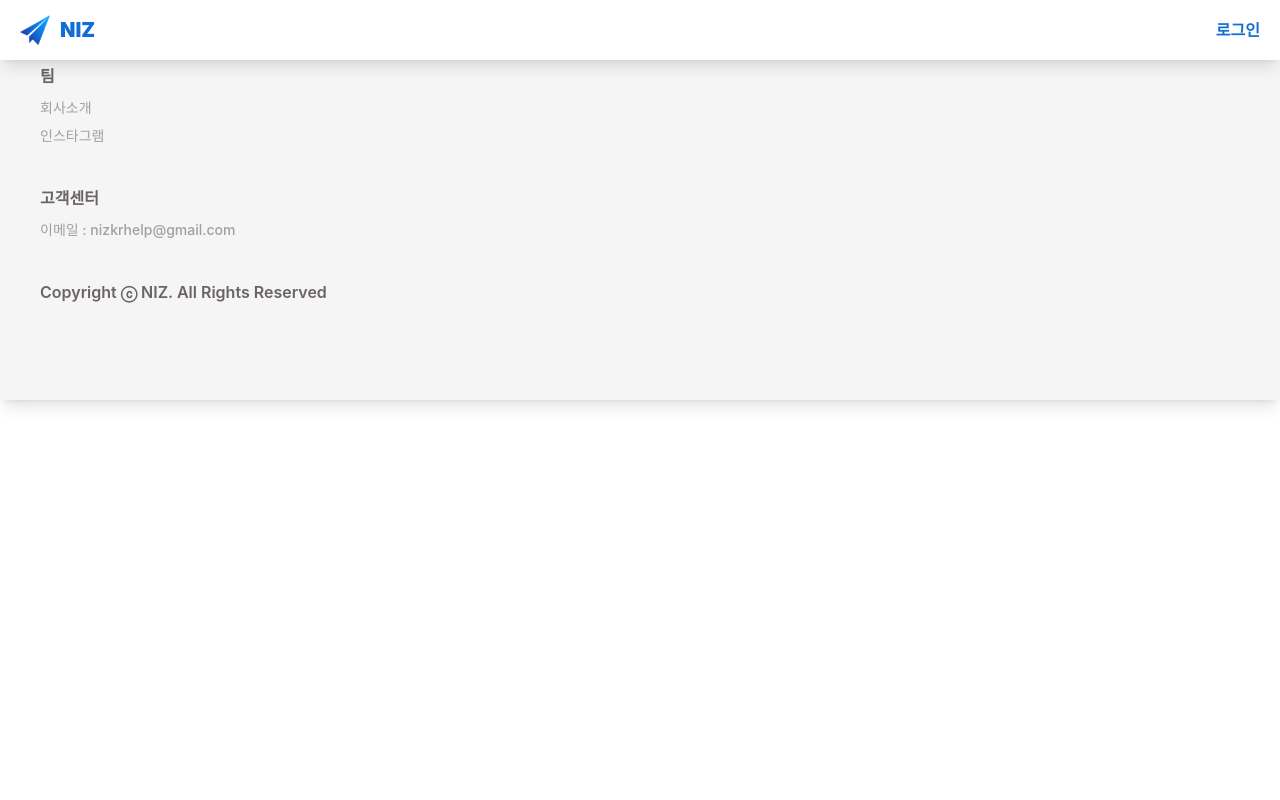
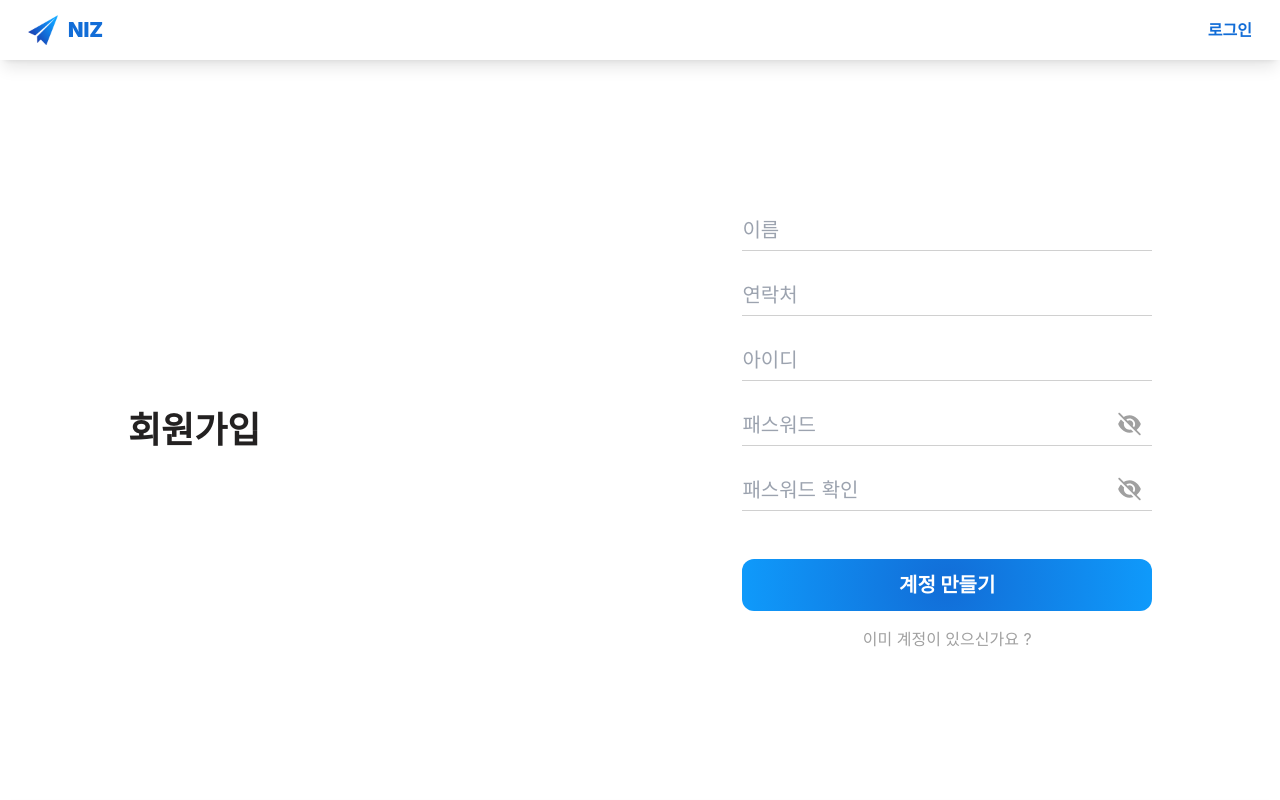
Before and after one commit to NIZ-Solutions/niz-front, a React (Create React App) app: page /signup in a window 1280 px wide. Shown: the top 800 px of the page. Built offline with nearby package versions, Linux system fonts and the light colour scheme.

Commit message:
💄 : Sign-Up UI

```diff
--- a/src/App.css
+++ b/src/App.css
@@ -13,3 +13,15 @@ button {
 :focus {
   outline: none;
 }
+
+/* Chrome, Safari, Edge, Opera */
+input::-webkit-outer-spin-button,
+input::-webkit-inner-spin-button {
+  -webkit-appearance: none;
+  margin: 0;
+}
+
+/* Firefox  */
+input[type="number"] {
+  -moz-appearance: textfield;
+}
--- a/src/components/layout/Nav.tsx
+++ b/src/components/layout/Nav.tsx
@@ -9,7 +9,7 @@ export default function Header() {
   const loggedIn = false;
 
   return (
-    <nav className="fixed left-0 right-0 top-0 z-50 flex min-h-[60px] flex-row justify-center bg-white px-5 shadow-lg">
+    <nav className="fixed left-0 right-0 top-0 z-50 flex min-h-[60px] flex-row justify-center bg-white px-7 shadow-lg">
       <div className="flex w-full max-w-screen-xl items-center justify-between">
         {/* 로고 */}
         <Link to="/" className="flex gap-[10px]">
--- a/src/main/Plan.tsx
+++ b/src/main/Plan.tsx
@@ -22,7 +22,7 @@ export default function Plan() {
             <br />
             저런플랜.
           </p>
-          <button className="absolute bottom-[25px] right-[25px] h-fit max-w-fit rounded-lg bg-[radial-gradient(circle_at_center,_var(--tw-gradient-stops))] from-[#126DD7] to-[#0F9AFB] px-5 py-2 font-bold text-white-000">
+          <button className="absolute bottom-[25px] right-[25px] h-fit max-w-fit rounded-lg bg-[radial-gradient(circle_at_center,_var(--tw-gradient-stops))] from-[#126DD7] to-[#0F9AFB] px-7 py-2 font-bold text-white-000">
             선택
           </button>
         </li>
@@ -42,7 +42,7 @@ export default function Plan() {
             이런플랜입니ㅏㄷ
             <br /> 저런플랜입니다.
           </p>
-          <button className="absolute bottom-[25px] right-[25px] h-fit max-w-fit rounded-lg bg-[radial-gradient(circle_at_center,_var(--tw-gradient-stops))] from-[#126DD7] to-[#0F9AFB] px-5 py-2 font-bold text-white-000">
+          <button className="absolute bottom-[25px] right-[25px] h-fit max-w-fit rounded-lg bg-[radial-gradient(circle_at_center,_var(--tw-gradient-stops))] from-[#126DD7] to-[#0F9AFB] px-7 py-2 font-bold text-white-000">
             선택
           </button>
         </li>
--- a/src/main/Submit.tsx
+++ b/src/main/Submit.tsx
@@ -1,6 +1,6 @@
 export default function Submit() {
   return (
-    <div className="flex h-screen w-full max-w-screen-lg flex-col items-center justify-center gap-8 px-5 pt-[60px] text-center md:flex-row md:justify-between lg:px-0">
+    <div className="flex h-screen w-full max-w-screen-lg flex-col items-center justify-center gap-8 px-7 pt-[60px] text-center md:flex-row md:justify-between lg:px-0">
       <div className="flex flex-col gap-8 md:min-w-[40%]">
         <h1 className="text-4xl font-extrabold leading-[50px]">
           감이 아닌,
--- a/src/pages/Login.tsx
+++ b/src/pages/Login.tsx
@@ -1,4 +1,5 @@
 import { useState } from "react";
+import { useNavigate } from "react-router-dom";
 import { Link } from "react-router-dom";
 import { ReactComponent as KakaoLogo } from "../assets/kakao-logo.svg";
 import { FontAwesomeIcon } from "@fortawesome/react-fontawesome";
@@ -6,7 +7,7 @@ import { faEye, faEyeSlash } from "@fortawesome/free-solid-svg-icons";
 
 export default function Login() {
   const [id, setId] = useState<string>("");
-
+  const [password, setPassword] = useState<string>("");
   const [passwordVisible, setPasswordVisible] = useState({
     type: "password",
     visible: false,
@@ -29,10 +30,19 @@ export default function Login() {
     }
   };
 
+  const navigate = useNavigate();
+  const callLogin = (e: React.FormEvent) => {
+    e.preventDefault();
+    console.log("로그인 요청:", { id, password });
+    ////////// 로그인 API 연동
+    ////////// 로그인 상태 변경
+    navigate("/");
+  };
+
   return (
     <>
-      <div className="flex w-full flex-col items-center px-5">
-        <div className="flex h-screen w-full min-w-[280px] max-w-screen-lg flex-col items-center justify-center gap-12 self-center pt-[60px] md:flex-row md:justify-between lg:px-0">
+      <div className="flex w-full flex-col items-center px-7">
+        <div className="flex h-screen min-h-fit w-full min-w-[280px] max-w-screen-lg flex-col items-center justify-center gap-12 self-center pt-[60px] md:flex-row md:justify-between lg:px-0">
           {/* 로그인 타이틀 */}
           <h1 className="mr-auto text-4xl font-extrabold leading-[50px] md:min-w-[50%]">
             로그인
@@ -40,7 +50,10 @@ export default function Login() {
           {/* 로그인 & 회원가입 컨테이너 */}
           <div className="flex w-full flex-col items-center gap-12 md:max-w-[40%]">
             {/* 로그인 컨테이너 */}
-            <form className="flex h-fit w-full min-w-[280px] flex-col gap-12">
+            <form
+              className="flex h-fit w-full min-w-[280px] flex-col gap-12"
+              onSubmit={callLogin}
+            >
               <div className="flex flex-col gap-6">
                 <input
                   id="id_Input"
@@ -50,6 +63,7 @@ export default function Login() {
                   onInput={(e: React.ChangeEvent<HTMLInputElement>) =>
                     handleOnInput(e.target.value, 10)
                   }
+                  onChange={(e) => setId(e.target.value)}
                   placeholder="아이디"
                   required
                 />
@@ -57,6 +71,7 @@ export default function Login() {
                   <input
                     className="w-full py-[6px] text-xl"
                     type={passwordVisible.type}
+                    onChange={(e) => setPassword(e.target.value)}
                     placeholder="패스워드"
                     required
                   />
@@ -87,7 +102,7 @@ export default function Login() {
                 </button>
               </div>
             </form>
-            {/* 회원가입 버튼 */}
+            {/* 회원가입 */}
             <Link to="/signup" className="text-gray-002">
               회원가입
             </Link>
--- a/src/pages/Signup.tsx
+++ b/src/pages/Signup.tsx
@@ -1,7 +1,176 @@
+import { ChangeEvent, useState } from "react";
+import { useNavigate } from "react-router-dom";
+import { Link } from "react-router-dom";
+import { FontAwesomeIcon } from "@fortawesome/react-fontawesome";
+import { faEye, faEyeSlash } from "@fortawesome/free-solid-svg-icons";
+
 export default function Signup() {
+  const [name, setName] = useState<string>("");
+  const [phone, setPhone] = useState<string>("");
+  const [id, setId] = useState<string>("");
+  const [password, setPassword] = useState<string>("");
+  const [passwordCheck, setPasswordCheck] = useState<string>("");
+  const [passwordVisible, setPasswordVisible] = useState({
+    type: "password",
+    visible: false,
+  });
+  const [passwordCheckVisible, setPasswordCheckVisible] = useState({
+    type: "password",
+    visible: false,
+  });
+
+  const handlePasswordVisible = () => {
+    setPasswordVisible(() => {
+      if (!passwordVisible.visible) {
+        return { type: "text", visible: true };
+      }
+      return { type: "password", visible: false };
+    });
+  };
+  const handlePasswordCheckVisible = () => {
+    setPasswordCheckVisible(() => {
+      if (!passwordCheckVisible.visible) {
+        return { type: "text", visible: true };
+      }
+      return { type: "password", visible: false };
+    });
+  };
+
+  const handleOnInput = (v: string, maxlength: number) => {
+    if (v.length > maxlength) {
+      alert("최대 10자리까지 입력 가능합니다 !");
+      const idInput = document.getElementById("id_Input") as HTMLInputElement;
+      idInput.value = v.slice(0, maxlength);
+    }
+  };
+
+  const isSamePassword = (v: string) => {
+    if (passwordCheck.length === 0) return;
+    const checkPwDiv = document.getElementById("check-password") as HTMLElement;
+    if (v === passwordCheck || v === password) {
+      checkPwDiv.classList.remove("border-red-000");
+      checkPwDiv.classList.add("border-gray-001");
+      checkPwDiv.classList.add("focus-within:border-blue-001");
+    } else {
+      checkPwDiv.classList.remove("border-gray-001");
+      checkPwDiv.classList.remove("focus-within:border-blue-001");
+      checkPwDiv.classList.add("border-red-000");
+    }
+  };
+
+  const navigate = useNavigate();
+  const callSignup = (e: React.FormEvent) => {
+    e.preventDefault();
+    console.log("회원가입 요청:", { name, phone, id, password });
+    ////////// 회원가입 API 연동
+    ////////// 로그인 상태 변경
+    navigate("/");
+  };
+
   return (
-    <>
-      <div className="">Signup</div>
-    </>
+    <div className="flex w-full flex-col items-center px-7">
+      <div className="flex h-screen min-h-fit w-full min-w-[280px] max-w-screen-lg flex-col items-center justify-center gap-12 self-center pt-[60px] md:flex-row md:justify-between lg:px-0">
+        {/* 회원가입 타이틀 */}
+        <h1 className="mr-auto text-4xl font-extrabold leading-[50px] md:min-w-[50%]">
+          회원가입
+        </h1>
+        <div className="flex w-full flex-col items-center gap-4 md:max-w-[40%]">
+          <form
+            className="flex h-fit w-full min-w-[280px] flex-col gap-12"
+            onSubmit={callSignup}
+          >
+            <div className="flex flex-col gap-6">
+              <input
+                id="name_Input"
+                className="sign-input"
+                type="text"
+                onChange={(e) => setName(e.target.value)}
+                placeholder="이름"
+                required
+              />
+              <input
+                id="phone_Input"
+                className="sign-input"
+                type="number"
+                onChange={(e) => setPhone(e.target.value)}
+                placeholder="연락처"
+                required
+              />
+              <input
+                id="id_Input"
+                className="sign-input"
+                type="text"
+                defaultValue={id}
+                onInput={(e: React.ChangeEvent<HTMLInputElement>) =>
+                  handleOnInput(e.target.value, 10)
+                }
+                onChange={(e) => setId(e.target.value)}
+                placeholder="아이디"
+                required
+              />
+              <div className="sign-input relative focus-within:border-blue-001">
+                <input
+                  className="w-full"
+                  type={passwordVisible.type}
+                  onChange={(e) => {
+                    setPassword(e.target.value);
+                    isSamePassword(e.target.value);
+                  }}
+                  placeholder="패스워드"
+                  required
+                />
+                <span
+                  className="absolute bottom-[6px] right-[10px] text-gray-002"
+                  onClick={handlePasswordVisible}
+                >
+                  {passwordVisible.visible ? (
+                    <FontAwesomeIcon icon={faEye} />
+                  ) : (
+                    <FontAwesomeIcon icon={faEyeSlash} />
+                  )}
+                </span>
+              </div>
+              <div
+                id="check-password"
+                className="relative border-b-[1.5px] border-gray-001 py-[6px] text-xl focus-within:border-blue-001 focus:border-blue-001"
+              >
+                <input
+                  className="w-full"
+                  type={passwordCheckVisible.type}
+                  onChange={(e) => {
+                    setPasswordCheck(e.target.value);
+                    isSamePassword(e.target.value);
+                  }}
+                  placeholder="패스워드 확인"
+                  required
+                />
+                <span
+                  className="absolute bottom-[6px] right-[10px] text-gray-002"
+                  onClick={handlePasswordCheckVisible}
+                >
+                  {passwordCheckVisible.visible ? (
+                    <FontAwesomeIcon icon={faEye} />
+                  ) : (
+                    <FontAwesomeIcon icon={faEyeSlash} />
+                  )}
+                </span>
+              </div>
+            </div>
+            {/* 버튼 - 회원가입 */}
+            <div className="flex flex-col gap-3">
+              <input
+                className="w-full rounded-xl bg-[radial-gradient(circle_at_center,_var(--tw-gradient-stops))] from-[#126DD7] to-[#0F9AFB] py-3 text-xl font-extrabold text-white-000"
+                type="submit"
+                value="계정 만들기"
+              />
+            </div>
+          </form>
+          {/* 로그인 */}
+          <Link to="/login" className="text-gray-002">
+            이미 계정이 있으신가요 ?
+          </Link>
+        </div>
+      </div>
+    </div>
   );
 }
--- a/tailwind.config.js
+++ b/tailwind.config.js
@@ -33,6 +33,10 @@ module.exports = {
           "@apply bg-gradient-to-b from-[#ffffff]/0 from-0% via-[#126DD7] via-50% to-[#ffffff]/0 to-100%":
             "",
         },
+        ".sign-input": {
+          "@apply border-b-[1.5px] border-gray-001 py-[6px] text-xl focus:border-blue-001":
+            "",
+        },
       });
     },
   ],
```
